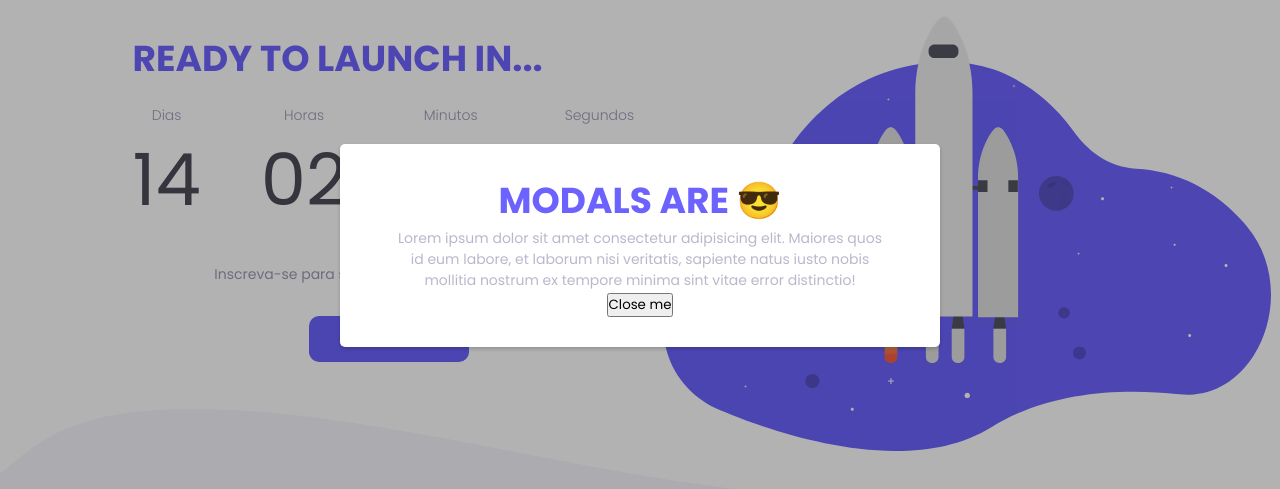
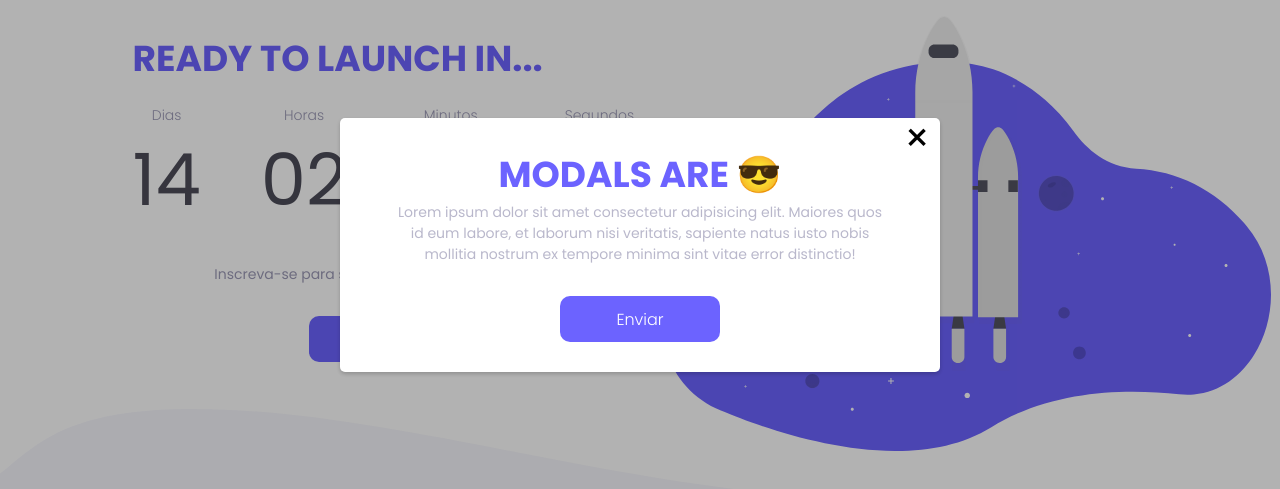
Before and after one commit to KarlaNunes/launch-coming-soon, a plain HTML site: page src/index.html in a window 1280 px wide. Both pictures are taken after a click on the button "Inscreva-se". Shown: the part 155-644 px from the top of the page. Drawn offline with Linux system fonts and the light colour scheme.

Commit message:
add close button

```diff
--- a/src/index.html
+++ b/src/index.html
@@ -66,6 +66,9 @@
 
     <div class="modal-container" id="modal-container">
       <div class="modal">
+        <!--X-->
+        <span id="close">&times;</span>
+
         <h1>Modals are 😎</h1>
         <p>
           Lorem ipsum dolor sit amet consectetur adipisicing elit. Maiores quos
@@ -73,7 +76,7 @@
           mollitia nostrum ex tempore minima sint vitae error distinctio!
         </p>
 
-        <button id="close">Close me</button>
+        <button>Enviar</button>
       </div>
     </div>
 
--- a/src/style.css
+++ b/src/style.css
@@ -38,6 +38,30 @@ p {
   color: var(--light-gray);
   font-weight: 400;
 }
+
+button {
+  display: block;
+  margin: 0 auto;
+  margin-top: 31px;
+  text-align: center;
+
+  border: none;
+  border-radius: 10px;
+  font-size: 16px;
+  font-weight: 300;
+  color: #FFFFFF;
+  background-color: var(--purple);
+  width: 160px;
+  height: 46px;
+
+  transition: 0.3s;
+}
+
+
+button:hover {
+  cursor: pointer;
+  background-color: #4944ac;
+}
 /*========== HEADER =============*/
 header img {
   object-fit: cover;
@@ -60,29 +84,6 @@ main {
   text-align: center;
   font-size: 14px;
   margin-top: 30px;
-}
-
-.container-text button {
-  display: block;
-  margin: 0 auto;
-  margin-top: 31px;
-  text-align: center;
-
-  border: none;
-  border-radius: 10px;
-  font-size: 16px;
-  font-weight: 300;
-  color: #FFFFFF;
-  background-color: var(--purple);
-  width: 160px;
-  height: 46px;
-
-  transition: 0.3s;
-}
-
-.container-text button:hover {
-  cursor: pointer;
-  background-color: #4944ac;
 }
 
 .container-text .countdown {
@@ -147,6 +148,26 @@ main {
   width: 600px;
   max-width: 100%;
   text-align: center;
+
+  position: relative;
+}
+
+.modal span {
+  float: right;
+  font-size: 40px;
+  line-height: 100%;
+
+  position: absolute;
+  right: 0;
+  top: 0;
+  margin-right: 10px;
+
+  transition: 0.3s;
+}
+
+.modal span:hover {
+  cursor: pointer;
+  color: #565555;
 }
 
 .modal h1 {
```
